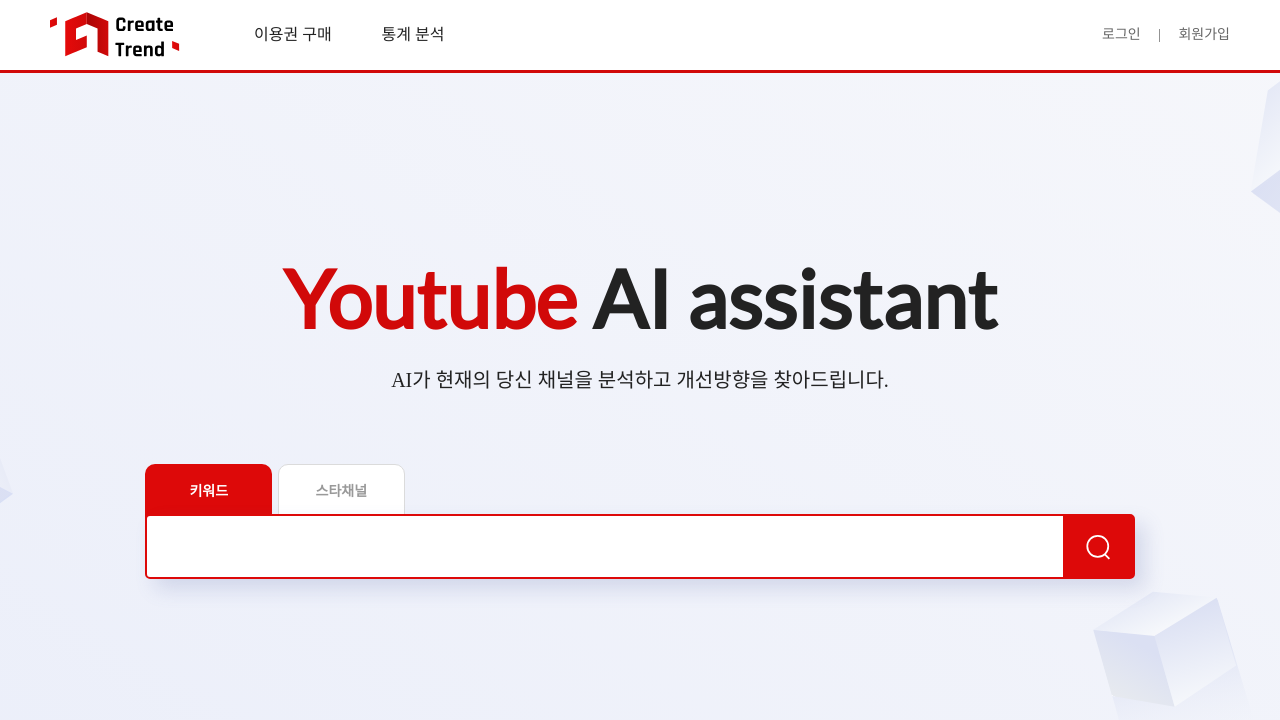
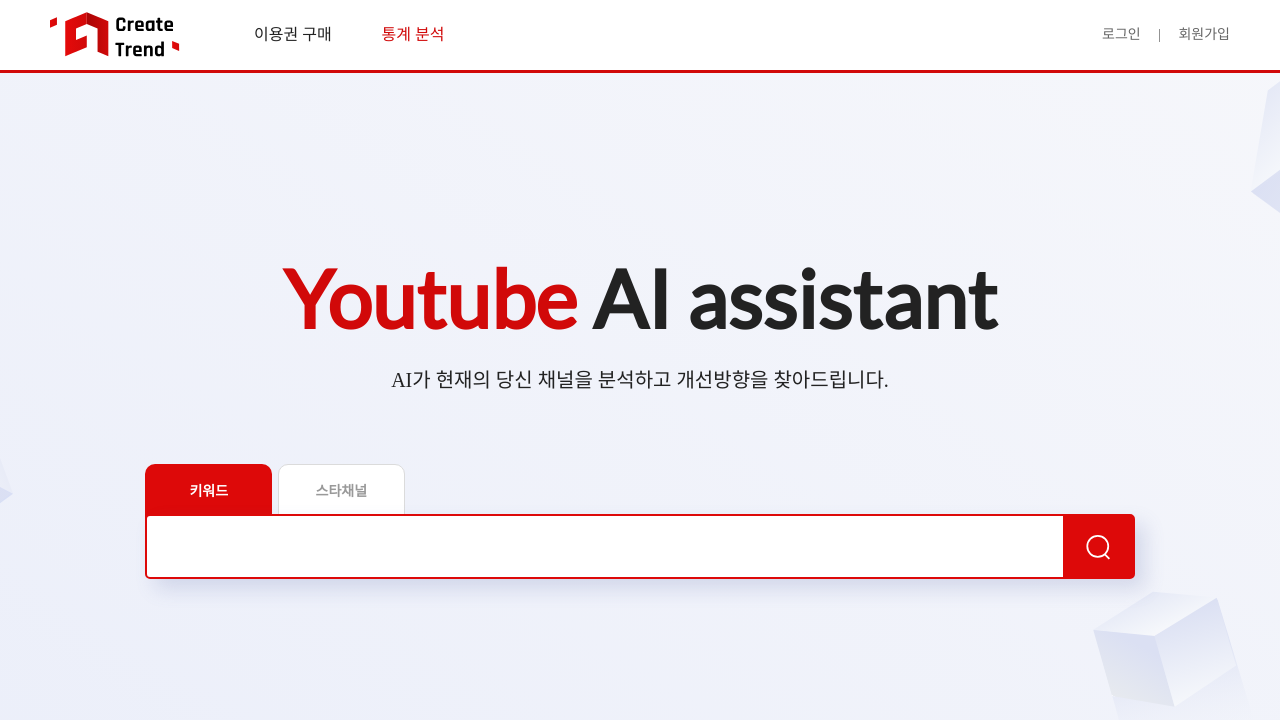
Before and after one commit to gangslee/CreateTrend-Client, a React (Create React App) app: page / in a window 1280 px wide. Shown: the top 720 px of the page. Built offline with nearby package versions, Linux system fonts and the light colour scheme; a web font is replaced by a local one; what @amcharts/amcharts4 would draw is missing.

Commit message:
Fix overflow issue

```diff
--- a/src/Components/Container/Header.tsx
+++ b/src/Components/Container/Header.tsx
@@ -73,11 +73,11 @@
 `;
 
 interface ISLinkProps {
-  isColor: boolean;
+  location: string;
 }
 
 const SLink = styled(Link)`
-  color: ${({isColor}: ISLinkProps) => (isColor ? '#d10909' : '#222')};
+  color: ${({location}: ISLinkProps) => (location === '/statistics' ? '#d10909' : '#222')};
 `;
 
 const UserIcon = styled.img`
@@ -271,7 +271,7 @@
 
           <LeftItem>이용권 구매</LeftItem>
           <LeftItem>
-            <SLink to="/statistics" isColor={history.location.pathname === '/statistics'}>
+            <SLink to="/statistics" location="/statistics">
               통계 분석
             </SLink>
           </LeftItem>
--- a/src/Components/Lists/VideoList.tsx
+++ b/src/Components/Lists/VideoList.tsx
@@ -46,11 +46,6 @@
   }
   :nth-child(even) {
     font-family: 'S-CoreDream-4Regular';
-    overflow: hidden;
-    text-overflow: ellipsis;
-    display: -webkit-box;
-    -webkit-line-clamp: 2;
-    -webkit-box-orient: vertical;
   }
   :nth-child(odd) {
     color: #d10909;
@@ -60,7 +55,6 @@
   :last-child {
     color: #5577ff;
   }
-  overflow: hidden;
   text-overflow: ellipsis;
   display: -webkit-box;
   -webkit-line-clamp: 2;
--- a/src/Routes/Statistics/StatisticsContainer.tsx
+++ b/src/Routes/Statistics/StatisticsContainer.tsx
@@ -71,7 +71,6 @@
     const getKeywordData = async () => {
       if (!states.currentData.visit) {
         const data = await getApi.statisticsKeyword(type, states.currentData.name);
-        console.log(data);
         dispatches.update.keyword(data, states.data.currentChart, states.data.currentKeyword);
       }
     };
```
